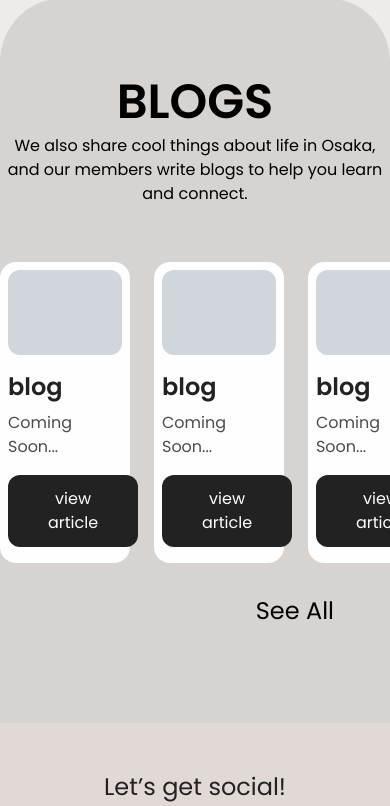
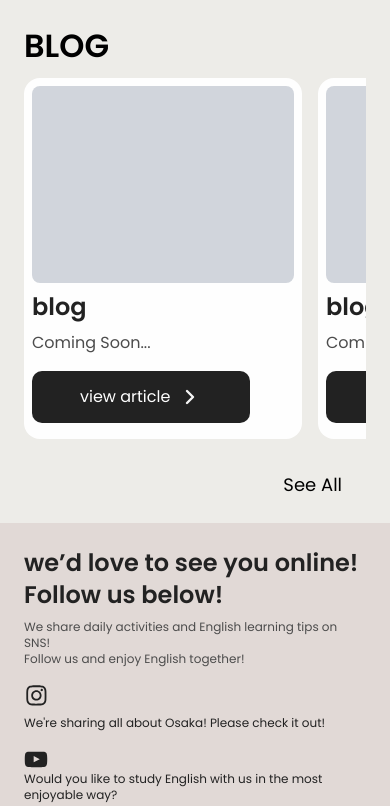
Before and after one commit to huynhnguyen1906/wakaran-english, a Next.js app: page /en in a window 390 px wide. Shown: the part 4478-5284 px from the top of the page. Built offline with nearby package versions, Linux system fonts and the light colour scheme.

Commit message:
blogsとcontactのレスポンシブ完了

```diff
--- a/src/app/[locale]/page.tsx
+++ b/src/app/[locale]/page.tsx
@@ -1,5 +1,5 @@
 import Abouts from '@/components/Abouts'
-import Blog from '@/components/Blogs'
+import Blog from '@/components/Blog'
 import Contact from '@/components/Contact'
 import Header from '@/components/Header'
 import Hero from '@/components/Hero'
--- /dev/null
+++ b/src/components/Blog.tsx
@@ -0,0 +1,81 @@
+'use client'
+
+import Image from 'next/image'
+import Link from 'next/link'
+
+import { useTranslations } from 'next-intl'
+
+// ブログコンテンツができたら、ulの中身を変更する
+export default function Blog() {
+    const t = useTranslations('blog')
+
+    return (
+        <div className='rounded-t-[64px] p-6 md:bg-stone-300 md:pt-24 md:pb-24'>
+            <div className='mx-auto md:max-w-[1120px]'>
+                <h2 className='mb-2 text-[32px] font-semibold md:text-center md:text-5xl'>BLOG</h2>
+                <p className='hidden text-base md:mb-14 md:block md:text-center'>{t('description')}</p>
+                <section className='mb-8 flex gap-x-4 overflow-x-auto scroll-smooth md:mb-14 md:gap-x-10 md:overflow-x-visible'>
+                    {/* blogの詳細ページが完成したら中身調整 */}
+                    <article className='most-white w-[calc(100%-64px)] flex-shrink-0 rounded-2xl px-2 pt-2 pb-4 md:w-1/3 md:flex-shrink'>
+                        <div className='aspect-[4/3] rounded-lg bg-gray-300'></div>
+                        <div className='mt-2 mb-4 md:my-4'>
+                            <h3 className='text-main-color mb-2 text-2xl font-semibold'>{t('blogTitle')}</h3>
+                            <p className='text-sub-color text-base font-normal'>{t('blogDescription')}</p>
+                        </div>
+                        <button className='text-bg-color flex gap-x-2 rounded-[10px] px-12 py-3.5 md:rounded-xl md:px-10 md:py-3 md:text-base'>
+                            {t('detailBtn')}
+                            <Image
+                                src='/images/next_btn.svg'
+                                alt={t('nextBtnAlt')}
+                                width={24}
+                                height={24}
+                            />
+                        </button>
+                    </article>
+
+                    <article className='most-white w-[calc(100%-64px)] flex-shrink-0 rounded-2xl px-2 pt-2 pb-4 md:w-1/3 md:flex-shrink'>
+                        <div className='aspect-[4/3] rounded-lg bg-gray-300'></div>
+                        <div className='mt-2 mb-4 md:my-4'>
+                            <h3 className='text-main-color mb-2 text-2xl font-semibold'>{t('blogTitle')}</h3>
+                            <p className='text-sub-color text-base font-normal'>{t('blogDescription')}</p>
+                        </div>
+                        <button className='text-bg-color flex gap-x-2 rounded-[10px] px-12 py-3.5 md:rounded-xl md:px-10 md:py-3 md:text-base'>
+                            {t('detailBtn')}
+                            <Image
+                                src='/images/next_btn.svg'
+                                alt={t('nextBtnAlt')}
+                                width={24}
+                                height={24}
+                            />
+                        </button>
+                    </article>
+
+                    <article className='most-white w-[calc(100%-64px)] flex-shrink-0 rounded-2xl px-2 pt-2 pb-4 md:w-1/3 md:flex-shrink'>
+                        <div className='aspect-[4/3] rounded-lg bg-gray-300'></div>
+                        <div className='mt-2 mb-4 md:my-4'>
+                            <h3 className='text-main-color mb-2 text-2xl font-semibold'>{t('blogTitle')}</h3>
+                            <p className='text-sub-color text-base font-normal'>{t('blogDescription')}</p>
+                        </div>
+                        <button className='text-bg-color flex gap-x-2 rounded-[10px] px-12 py-3.5 md:rounded-xl md:px-10 md:py-3 md:text-base'>
+                            {t('detailBtn')}
+                            <Image
+                                src='/images/next_btn.svg'
+                                alt={t('nextBtnAlt')}
+                                width={24}
+                                height={24}
+                            />
+                        </button>
+                    </article>
+                </section>
+                <div className='text-end'>
+                    <Link
+                        href={'#'}
+                        className='bg-[url("/images/more_btn.svg")] bg-contain bg-bottom bg-no-repeat pr-6 text-lg font-normal md:pr-14 md:text-2xl'
+                    >
+                        See All
+                    </Link>
+                </div>
+            </div>
+        </div>
+    )
+}
--- a/src/components/Blogs.tsx
+++ /dev/null
@@ -1,85 +0,0 @@
-'use client'
-
-import Image from 'next/image'
-import Link from 'next/link'
-
-import { useTranslations } from 'next-intl'
-
-// ブログコンテンツができたら、ulの中身を変更する
-export default function Blog() {
-    const t = useTranslations('blog')
-
-    return (
-        <div className='rounded-t-[64px] bg-stone-300'>
-            <div className='mx-auto max-w-[1120px] pt-20 pb-24'>
-                <h2 className='mb-2 text-center text-5xl font-semibold'>BLOGS</h2>
-                <p className='mb-14 text-center text-base'>{t('description')}</p>
-                <section className='mb-8 flex gap-6'>
-                    {/* blogの詳細ページが完成したら中身調整 */}
-                    <article className='most-white aspect-[4/3] w-1/3 rounded-2xl px-2 pt-2 pb-4'>
-                        <div className='aspect-[4/3] rounded-xl bg-gray-300'></div>
-                        <div className='my-4 pr-8'>
-                            <h3 className='text-main-color mb-2 text-2xl font-semibold'>{t('blogTitle')}</h3>
-                            <p className='text-sub-color text-base font-normal'>{t('blogDescription')}</p>
-                        </div>
-                        <div className='flex items-center gap-4'>
-                            <button className='text-bg-color rounded-xl px-10 py-3 text-base'>{t('detailBtn')}</button>
-                            <button className='text-bg-color rounded-4xl p-3'>
-                                <Image
-                                    src='/images/next_btn.svg'
-                                    alt={t('nextBtnAlt')}
-                                    width={24}
-                                    height={24}
-                                />
-                            </button>
-                        </div>
-                    </article>
-                    <article className='most-white aspect-[4/3] w-1/3 rounded-2xl px-2 pt-2 pb-4'>
-                        <div className='aspect-[4/3] rounded-xl bg-gray-300'></div>
-                        <div className='my-4 pr-8'>
-                            <h3 className='text-main-color mb-2 text-2xl font-semibold'>{t('blogTitle')}</h3>
-                            <p className='text-sub-color text-base font-normal'>{t('blogDescription')}</p>
-                        </div>
-                        <div className='flex items-center gap-4'>
-                            <button className='text-bg-color rounded-xl px-10 py-3 text-base'>{t('detailBtn')}</button>
-                            <button className='text-bg-color rounded-4xl p-3'>
-                                <Image
-                                    src='/images/next_btn.svg'
-                                    alt={t('nextBtnAlt')}
-                                    width={24}
-                                    height={24}
-                                />
-                            </button>
-                        </div>
-                    </article>
-                    <article className='most-white aspect-[4/3] w-1/3 rounded-2xl px-2 pt-2 pb-4'>
-                        <div className='aspect-[4/3] rounded-xl bg-gray-300'></div>
-                        <div className='my-4 pr-8'>
-                            <h3 className='text-main-color mb-2 text-2xl font-semibold'>{t('blogTitle')}</h3>
-                            <p className='text-sub-color text-base font-normal'>{t('blogDescription')}</p>
-                        </div>
-                        <div className='flex items-center gap-4'>
-                            <button className='text-bg-color rounded-xl px-10 py-3 text-base'>{t('detailBtn')}</button>
-                            <button className='text-bg-color rounded-4xl p-3'>
-                                <Image
-                                    src='/images/next_btn.svg'
-                                    alt={t('nextBtnAlt')}
-                                    width={24}
-                                    height={24}
-                                />
-                            </button>
-                        </div>
-                    </article>
-                </section>
-                <div className='text-end'>
-                    <Link
-                        href={'#'}
-                        className='bg-[url("/images/more_btn.svg")] bg-contain bg-bottom bg-no-repeat pr-14 text-2xl font-normal'
-                    >
-                        See All
-                    </Link>
-                </div>
-            </div>
-        </div>
-    )
-}
--- a/src/components/Contact.tsx
+++ b/src/components/Contact.tsx
@@ -15,31 +15,31 @@ export default function Contact() {
     }
 
     return (
-        <div className='bg-[#E1D9D6] py-12'>
-            <div className='text-main-color mx-auto max-w-[1120px]'>
-                <p className='mb-6 text-center text-2xl'>{t('subtitle')}</p>
-                <h2 className='mb-4 text-center text-5xl leading-16 font-semibold'>
+        <div className='bg-[#E1D9D6] p-6 md:py-12'>
+            <div className='text-main-color mx-auto md:max-w-[1120px]'>
+                <p className='hidden md:mb-6 md:block md:text-center md:text-2xl'>{t('subtitle')}</p>
+                <h2 className='mb-2 text-2xl font-semibold md:mb-4 md:text-center md:text-5xl md:leading-16'>
                     {t('titleTop')}
                     <br />
                     {t('titleBottom')}
                 </h2>
-                <p className='text-sub-color mb-10 text-center text-lg font-normal'>
+                <p className='text-sub-color mb-4 text-xs md:mb-10 md:text-center md:text-lg md:font-normal'>
                     {t('descriptionTop')}
                     <br />
                     {t('descriptionBottom')}
                 </p>
-                <div className='flex gap-6'>
-                    <div className='flex w-1/2 flex-col gap-6'>
+                <div className='md:flex md:gap-6'>
+                    <div className='mb-4 flex flex-col gap-y-4 md:w-1/2 md:gap-6'>
                         {/* インスタグラム */}
-                        <div className='flex gap-6'>
+                        <div className='md:flex md:gap-6'>
                             <Image
                                 src='/images/instagram_qr.svg'
                                 alt={t('instagramQr')}
                                 width={170}
                                 height={170}
-                                className='aspect-square rounded-2xl'
+                                className='hidden md:block md:aspect-square md:rounded-2xl'
                             />
-                            <div className='flex flex-col justify-end gap-2'>
+                            <div className='flex flex-col gap-y-2 md:justify-end md:gap-2'>
                                 <a
                                     href='https://www.instagram.com/wakaran.eng/#'
                                     onClick={(event) =>
@@ -51,22 +51,22 @@ export default function Contact() {
                                         alt={t('instagramLogoAlt')}
                                         width={40}
                                         height={40}
-                                        className='h-10 w-10 object-cover'
+                                        className='h-6 w-6 md:h-10 md:w-10 md:object-cover'
                                     />
                                 </a>
-                                <p className='text-2xl font-medium'>{t('instagramDescription')}</p>
+                                <p className='text-xs md:text-2xl md:font-medium'>{t('instagramDescription')}</p>
                             </div>
                         </div>
                         {/* YouTube */}
-                        <div className='flex gap-6'>
+                        <div className='md:flex md:gap-6'>
                             <Image
                                 src='/images/youtube_qr.svg'
                                 alt={t('youtubeQr')}
                                 width={170}
                                 height={170}
-                                className='aspect-square rounded-2xl object-cover'
+                                className='hidden md:block md:aspect-square md:rounded-2xl md:object-cover'
                             />
-                            <div className='flex flex-col justify-end gap-2'>
+                            <div className='md:flex md:flex-col md:justify-end md:gap-2'>
                                 <a
                                     href='https://www.youtube.com/@WakaranEnglish'
                                     onClick={(event) =>
@@ -78,10 +78,10 @@ export default function Contact() {
                                         alt={t('youtubeLogoAlt')}
                                         width={40}
                                         height={40}
-                                        className='h-10 w-10 object-cover'
+                                        className='h-6 w-6 md:h-10 md:w-10 md:object-cover'
                                     />
                                 </a>
-                                <p className='text-2xl font-medium'>{t('youtubeDescription')}</p>
+                                <p className='text-xs md:text-2xl md:font-medium'>{t('youtubeDescription')}</p>
                             </div>
                         </div>
                     </div>
@@ -90,7 +90,7 @@ export default function Contact() {
                         alt={t('withIain')}
                         width={500}
                         height={400}
-                        className='w-1/2 rounded-3xl object-cover'
+                        className='rounded-[8px] object-cover md:w-1/2 md:rounded-3xl'
                     />
                 </div>
             </div>
```
